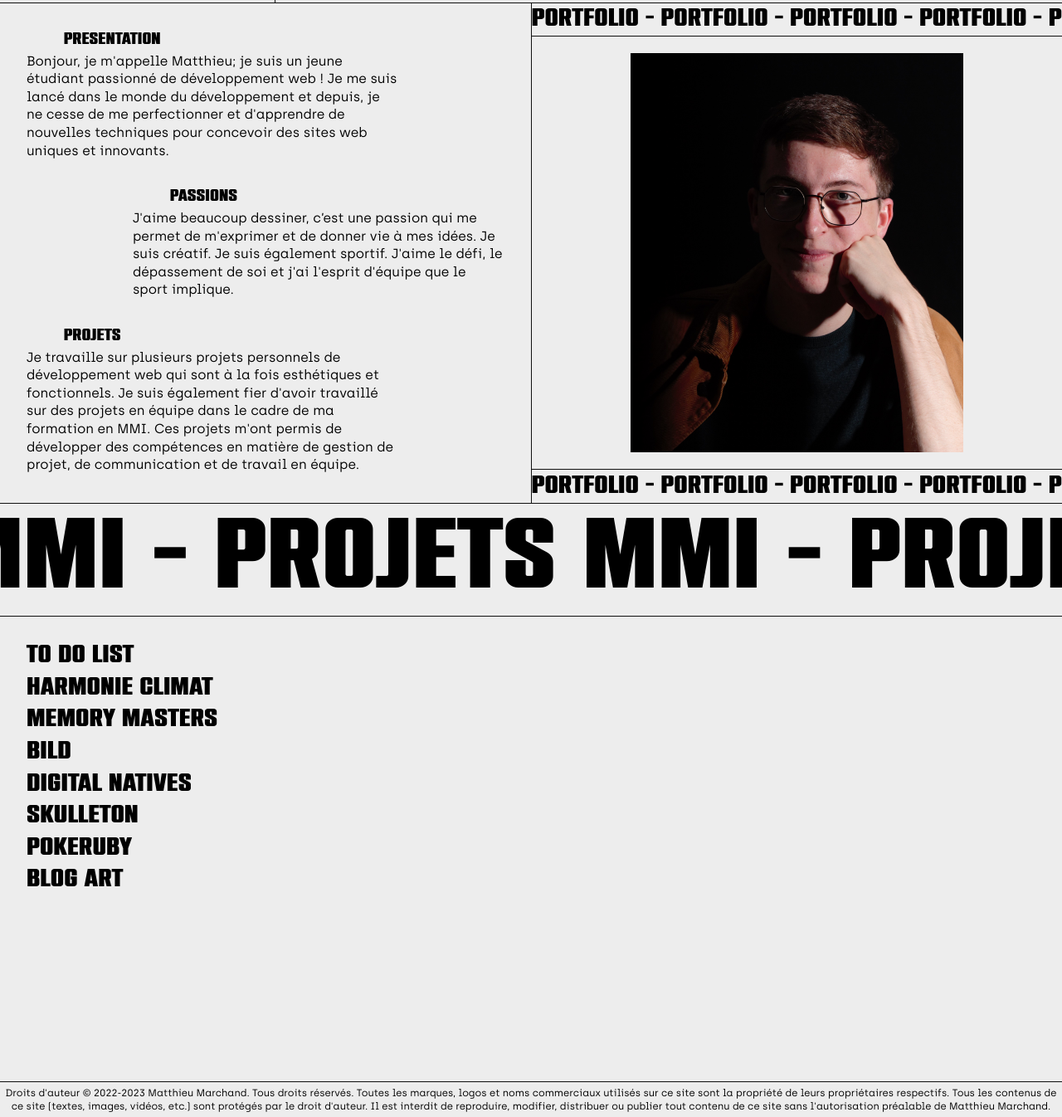
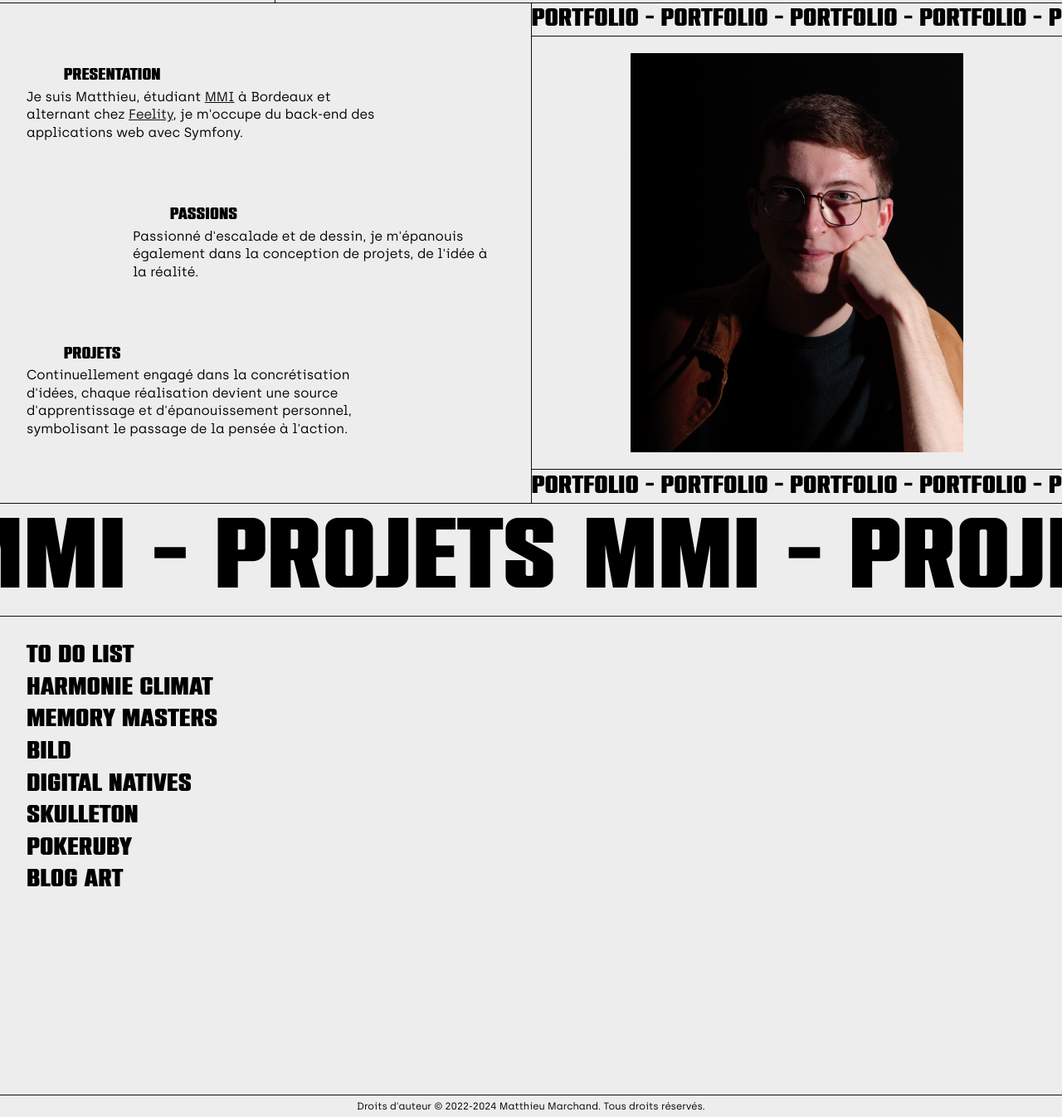
Before and after one commit to MatthieuMarchand/Portfolio, a plain HTML site: page index.html in a window 1280 px wide. Shown: the part 57-1403 px from the top of the page at 83% size. Drawn offline with Linux system fonts and the light colour scheme.

Commit message:
modification des paragraphes d'intro

```diff
--- a/css/scss/_general.scss
+++ b/css/scss/_general.scss
@@ -18,7 +18,7 @@ a {
     transition: 0.3s $bezier;
 }
 a:not(.name):hover {
-    opacity: 0.6;
+    opacity: 0.5;
 }
 h3 {
     @include rockstar(20);
@@ -35,7 +35,7 @@ button {
     transition: 0.3s $bezier;
 }
 button:hover {
-    opacity: 0.6;
+    opacity: 0.5;
 }
 .hidden {
     display: none;
@@ -85,6 +85,10 @@ button:hover {
         }
         :first-child {
             margin-left: 10%;
+        }
+        a.link {
+            margin: unset;
+            text-decoration: underline;
         }
     }
     .div-passions{
--- a/index.html
+++ b/index.html
@@ -26,7 +26,7 @@
       <a href="#" class="menu">menu</a>
     </div>
     <nav class="nav">
-      <a target="_blank" href="images/CV Matthieu Marchand.pdf">CV</a>
+      <a target="_blank" href="images/CV - Matthieu MARCHAND.pdf">CV</a>
       <a href="#first-bottom-box" class="smooth-scroll projectButtons">Projets</a>
       <a target="_blank" href="https://codepen.io/MatthieuMrd">CodePen</a>
       <a target="_blank" href="https://www.instagram.com/the_quiet_art_/?hl=fr">Dessins</a>
@@ -37,17 +37,17 @@
     <div class="first-left-box">
       <div class="div-presentation">
         <h3>PRESENTATION</h3>
-        <p class="paragraph">Bonjour, je m'appelle Matthieu; je suis un jeune étudiant passionné de développement web ! Je me suis lancé dans le monde du développement et depuis, je ne cesse de me perfectionner et d'apprendre de nouvelles techniques pour concevoir des sites web uniques et innovants.</p>
+        <p class="paragraph">Je suis Matthieu, étudiant <a class="link" target="_blank" href="https://www.mmibordeaux.com/">MMI</a> à Bordeaux et alternant chez <a class="link" target="_blank" href="https://www.feelity.fr/">Feelity</a>, je m'occupe du back-end des applications web avec Symfony.</p>
       </div>
 
       <div class="div-passions">
         <h3>PASSIONS</h3>
-        <p class="paragraph">J'aime beaucoup dessiner, c’est une passion qui me permet de m'exprimer et de donner vie à mes idées. Je suis créatif. Je suis également sportif. J'aime le défi, le dépassement de soi et j'ai l'esprit d'équipe que le sport implique.</p>
+        <p class="paragraph">Passionné d'escalade et de dessin, je m'épanouis également dans la conception de projets, de l'idée à la réalité.</p>
       </div>
 
       <div class="div-projects">
         <h3>PROJETS</h3>
-        <p class="paragraph">Je travaille sur plusieurs projets personnels de développement web qui sont à la fois esthétiques et fonctionnels. Je suis également fier d'avoir travaillé sur des projets en équipe dans le cadre de ma formation en MMI. Ces projets m'ont permis de développer des compétences en matière de gestion de projet, de communication et de travail en équipe.</p>
+        <p class="paragraph">Continuellement engagé dans la concrétisation d'idées, chaque réalisation devient une source d'apprentissage et d'épanouissement personnel, symbolisant le passage de la pensée à l'action.</p>
       </div>
 
     </div>
@@ -157,7 +157,7 @@
 
   <footer>
     <p>
-      Droits d'auteur © 2022-2023 Matthieu Marchand. Tous droits réservés. Toutes les marques, logos et noms commerciaux utilisés sur ce site sont la propriété de leurs propriétaires respectifs. Tous les contenus de ce site (textes, images, vidéos, etc.) sont protégés par le droit d'auteur. Il est interdit de reproduire, modifier, distribuer ou publier tout contenu de ce site sans l'autorisation préalable de Matthieu Marchand.
+      Droits d'auteur © 2022-2024 Matthieu Marchand. Tous droits réservés.
     </p>
   </footer>
 </div>
```
Also changed, not shown: css/style.css, 3 other files.
